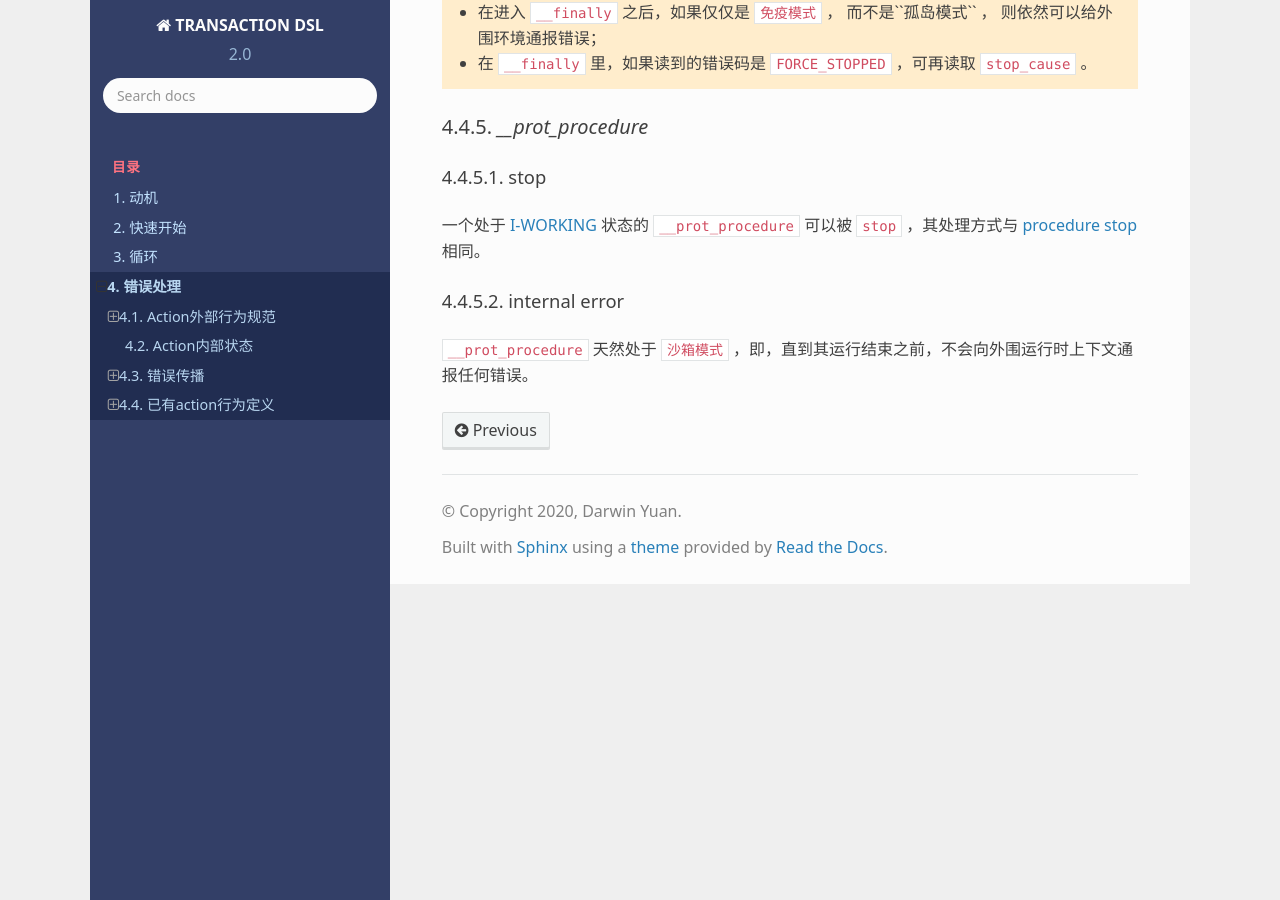
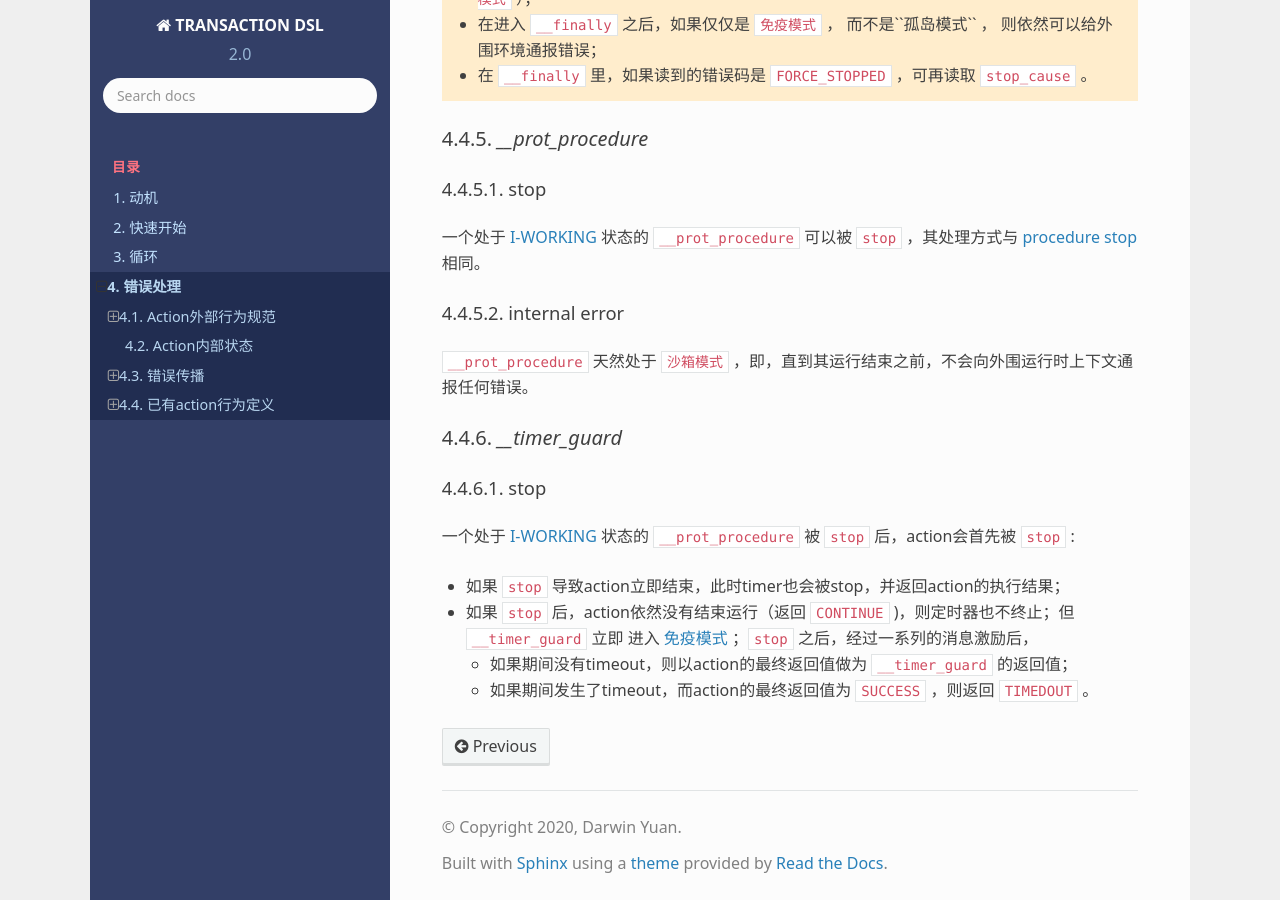
Before and after one commit to godsme/trans-dsl-2, a Sphinx documentation site: the page built from doc/source/error-handling.rst, in a window 1280 px wide and 900 px high, scrolled down 7385 px. Built offline with Sphinx 7.4.7 and the Read the Docs theme 2.0.0, drawn with Linux system fonts in a browser that asks for light colours; formulas are drawn with MathJax 3.

Commit message:
changed the stop behavior

```diff
--- a/doc/source/error-handling.rst
+++ b/doc/source/error-handling.rst
@@ -330,3 +332,19 @@ internal error
 ~~~~~~~~~~~~~~~~~~~~
 
 ``__prot_procedure`` 天然处于 ``沙箱模式`` ，即，直到其运行结束之前，不会向外围运行时上下文通报任何错误。
+
+
+`__timer_guard`
+++++++++++++++++++++
+
+stop
+~~~~~~~
+
+一个处于 :ref:`I-WORKING <I-WORKING>` 状态的 ``__prot_procedure`` 被 ``stop`` 后，action会首先被 ``stop`` :
+
+- 如果 ``stop`` 导致action立即结束，此时timer也会被stop，并返回action的执行结果；
+- 如果 ``stop`` 后，action依然没有结束运行（返回 ``CONTINUE`` )，则定时器也不终止；但 ``__timer_guard`` 立即
+  进入 :ref:`免疫模式 <immune-mode>` ；``stop`` 之后，经过一系列的消息激励后，
+
+  - 如果期间没有timeout，则以action的最终返回值做为 ``__timer_guard`` 的返回值；
+  - 如果期间发生了timeout，而action的最终返回值为 ``SUCCESS`` ，则返回 ``TIMEDOUT`` 。
```
Also changed, not shown: other parts of doc/source/error-handling.rst (+2 -0 lines), 2 other files.
